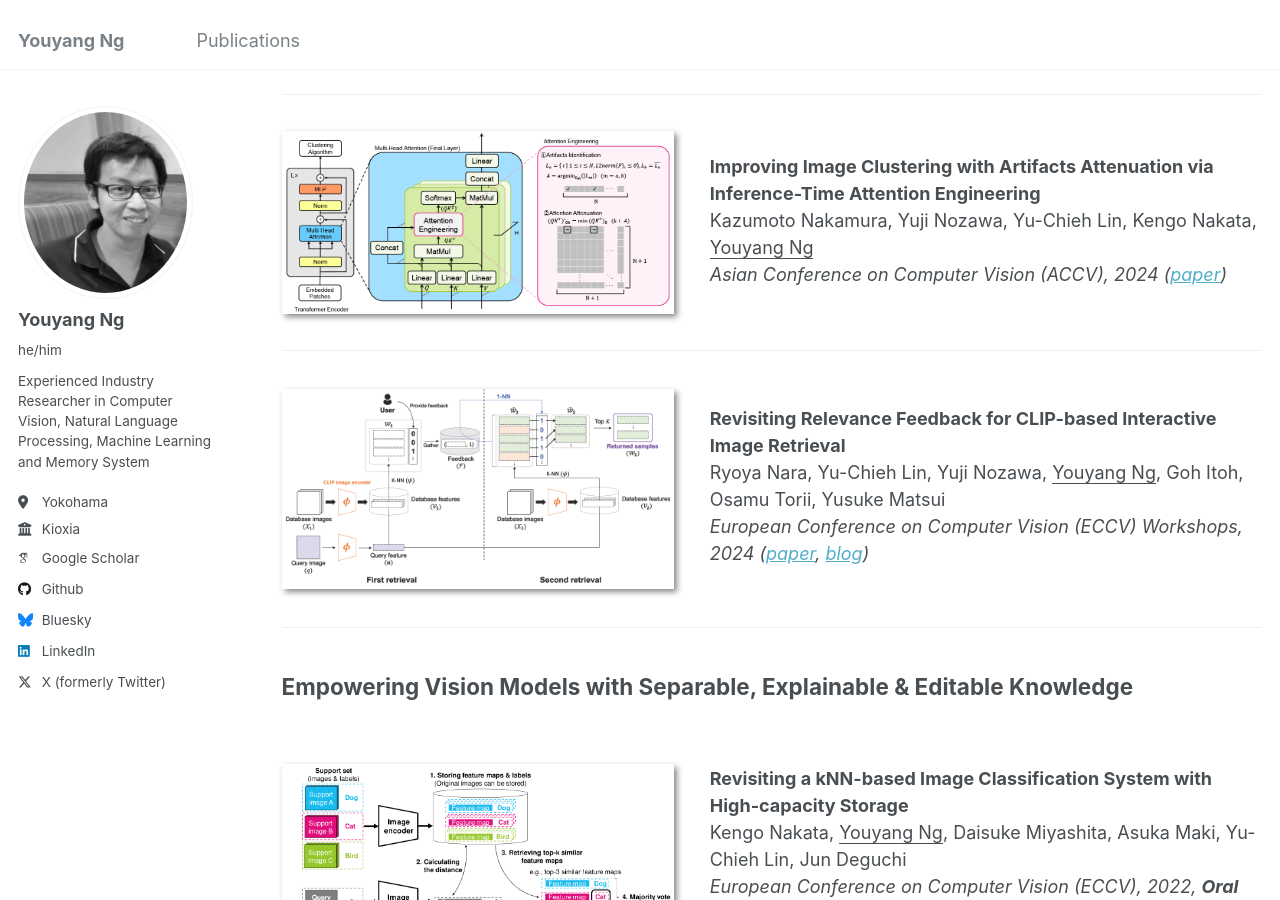
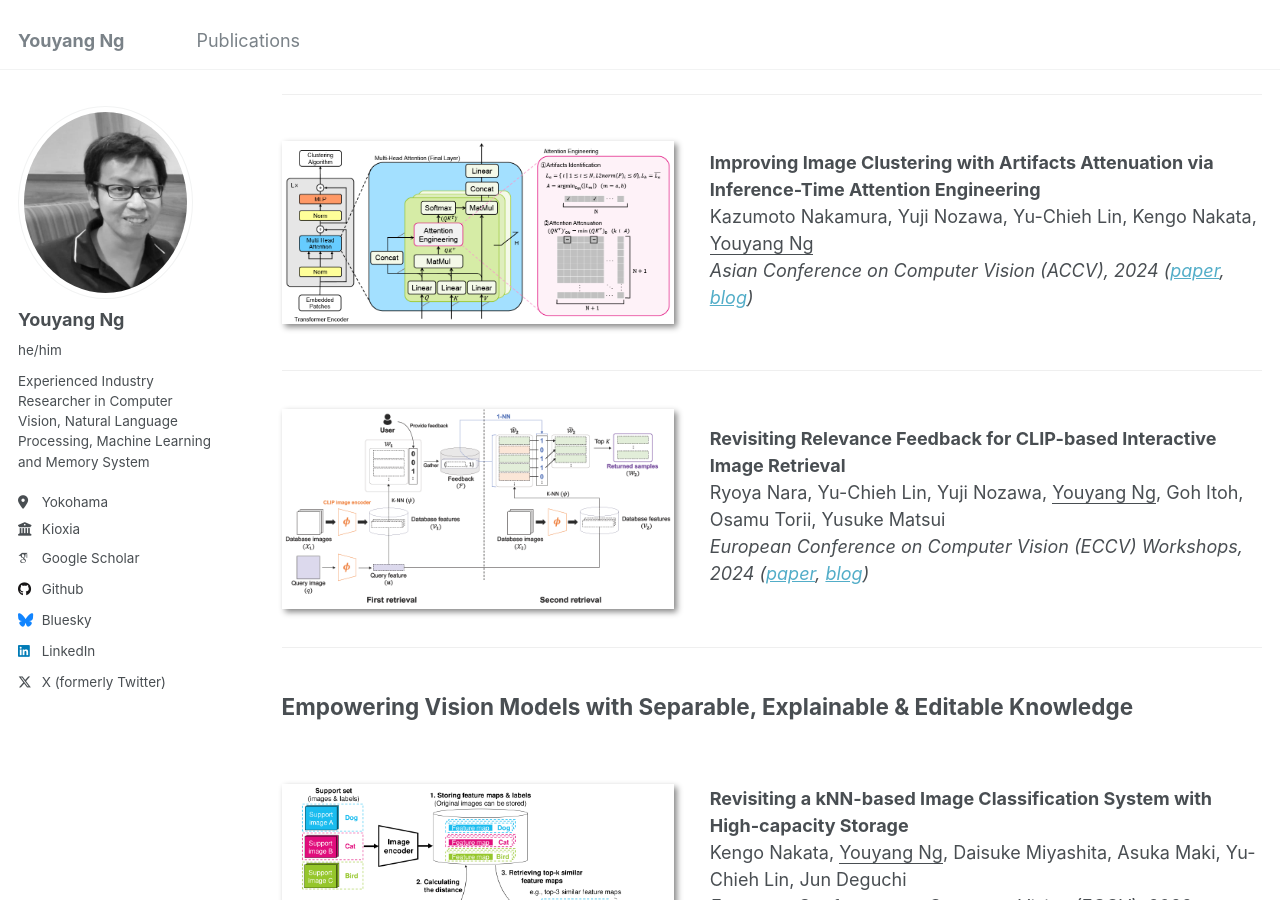
Before and after one commit to yy29/yy29.github.io, a Jekyll site: the page built from _pages/about.md, in a window 1280 px wide and 900 px high, scrolled down 874 px. Built offline with Jekyll 4.4.1, drawn with Linux system fonts in a browser that asks for light colours; some web fonts are replaced.

Commit message:
Update about.md

```diff
--- a/_pages/about.md
+++ b/_pages/about.md
@@ -31,7 +31,7 @@ Yuji Nozawa, Yu-Chieh Lin, Kazumoto Nakamura, <ins>Youyang Ng</ins>
 
 **Improving Image Clustering with Artifacts Attenuation via Inference-Time Attention Engineering**
 Kazumoto Nakamura, Yuji Nozawa, Yu-Chieh Lin, Kengo Nakata, <ins>Youyang Ng</ins>
-*Asian Conference on Computer Vision (ACCV), 2024 ([paper](https://openaccess.thecvf.com/content/ACCV2024/html/Nakamura_Improving_Image_Clustering_with_Artifacts_Attenuation_via_Inference-Time_Attention_Engineering_ACCV_2024_paper.html))*
+*Asian Conference on Computer Vision (ACCV), 2024 ([paper](https://openaccess.thecvf.com/content/ACCV2024/html/Nakamura_Improving_Image_Clustering_with_Artifacts_Attenuation_via_Inference-Time_Attention_Engineering_ACCV_2024_paper.html), [blog](https://www.kioxia.com/en-jp/rd/technology/topics/topics-84.html))*
 </div>
 </div>
 
```
